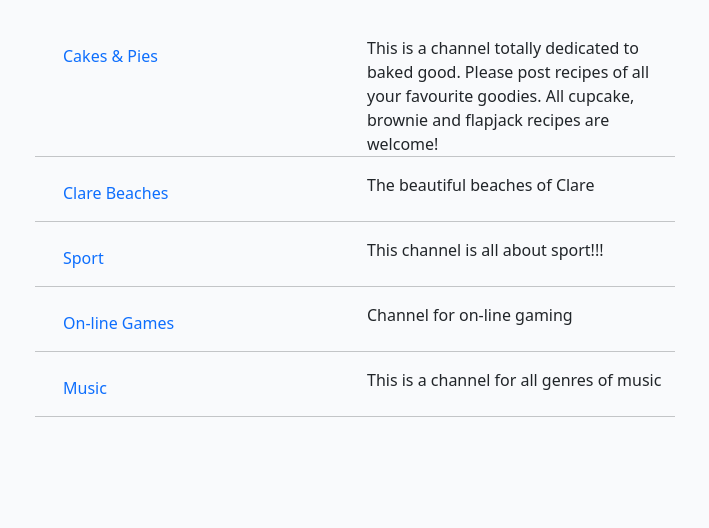
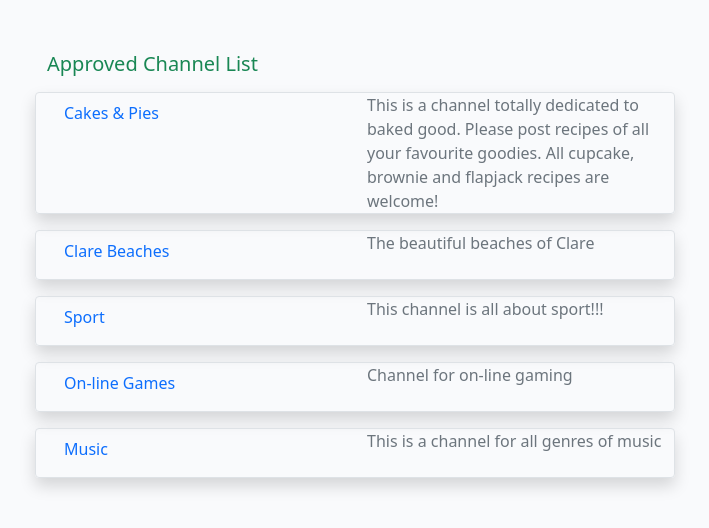
Before and after one commit to Catrionamcd/ViewsIt-Site, a Django app: page / in a window 1280 px wide. Shown: the part 60-588 px from the top of the page, without its empty margins (285-994 px from the left). Run offline with Django 3.2, Linux system fonts and the light colour scheme; data comes from the database, SQL or seed files in the repository; both versions use the stored data as it was after the commit; some libraries are stand-ins or nearby versions.

Commit message:
Change layout of the list of approved channels screen

```diff
--- a/templates/channel_list.html
+++ b/templates/channel_list.html
@@ -5,12 +5,13 @@
 <div class="container-fluid">
     <div class="row">
         <!-- List of Channels -->
+
         <div class="col-sm-6 mt-3 offset-md-3">
+            <h5 class="mt-3 text-success">Approved Channel List</h5>
             {% for channel in channel_list %}
-                <div class="row">
+                <div class="row border rounded shadow mt-3">
                     <div class="col" ><a class="nav-link" href="{% url 'channel_view' slug=channel.topic_url %}"><p class="card-title">{{ channel.topic }}</p></a> </div>
-                    <div class="col"><p class="card-text">{{ channel.description }}</p></div>
-                    <hr />
+                    <div class="col card-text text-muted">{{ channel.description }}</div>
                 </div>
             {% empty %}
                 <div><h4>There are no channels available.</h4></div>
```
Also changed, not shown: db.sqlite3, viewsit_app/views.py (line endings or trailing spaces).
